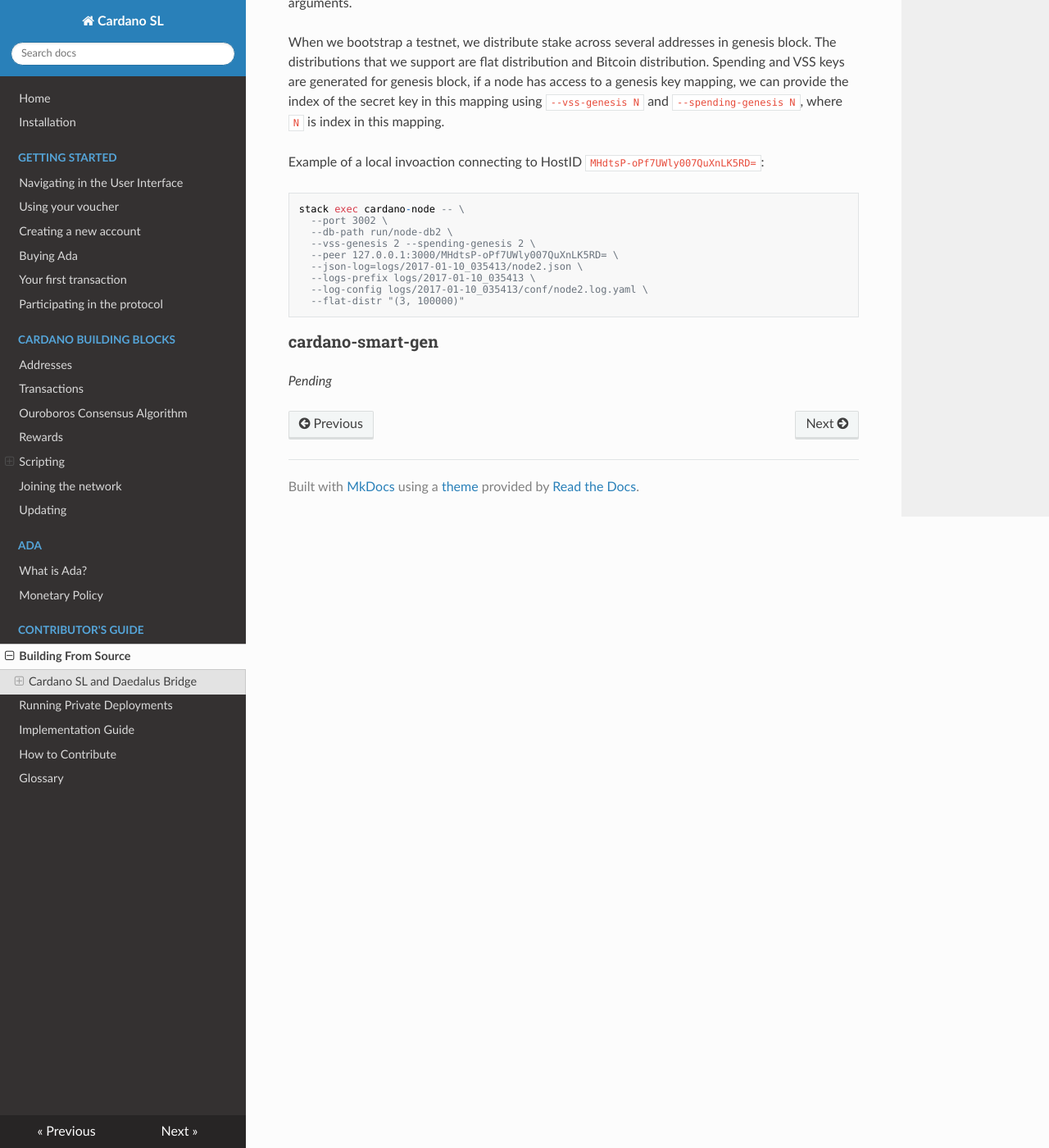
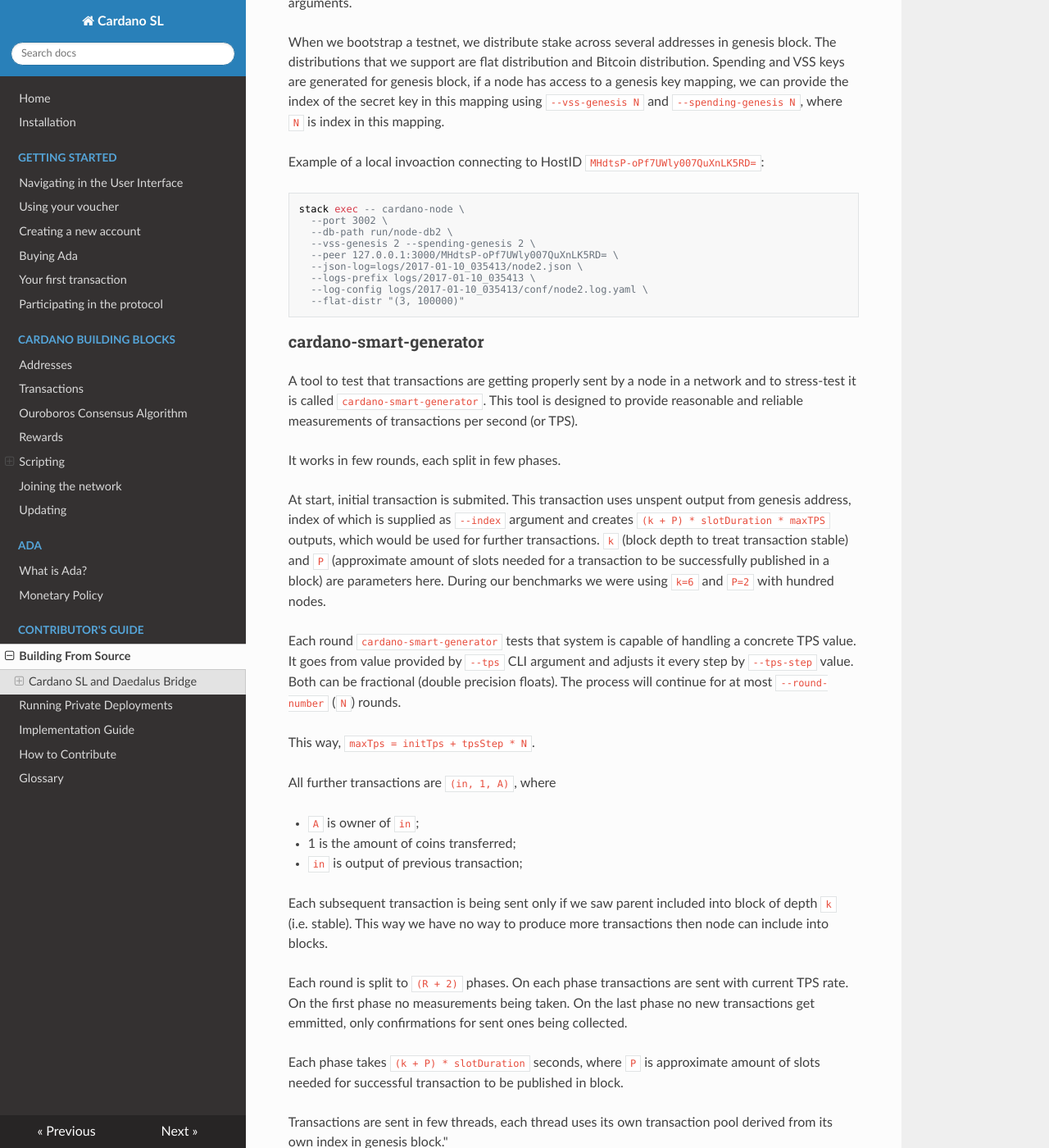
Before and after one commit to input-output-hk/cardano-docs, an MkDocs documentation site: the page built from docs/for-contributors/building-from-source.md, in a window 1280 px wide and 1400 px high, scrolled down 1504 px. Shown: the whole window at 82% size. Built offline with MkDocs 1.6.1, drawn with Linux system fonts in a browser that asks for light colours; nearby versions of some CDN libraries; old or Windows-style settings are respelled for this version of MkDocs; some of the changed text lies outside the part shown.

Commit message:
Add information about smart generator

````diff
--- a/docs/for-contributors/building-from-source.md
+++ b/docs/for-contributors/building-from-source.md
@@ -97,7 +97,7 @@
 `MHdtsP-oPf7UWly007QuXnLK5RD=`:
 
 ```
-stack exec cardano-node -- \
+stack exec -- cardano-node \
   --port 3002 \
   --db-path run/node-db2 \
   --vss-genesis 2 --spending-genesis 2 \
@@ -108,6 +108,66 @@
   --flat-distr "(3, 100000)"
 ```
 
-### cardano-smart-gen
+### cardano-smart-generator
 
-_Pending_
+A tool to test that transactions are getting properly sent by a node in
+a network and to stress-test it is called `cardano-smart-generator`.
+This tool is designed to provide reasonable and reliable measurements of
+transactions per second (or TPS).
+
+It works in few rounds, each split in few phases.
+
+At start, initial transaction is submited. This transaction uses unspent
+output from genesis address, index of which is supplied as `--index`
+argument and creates `(k + P) * slotDuration * maxTPS` outputs, which
+would be used for further transactions. `k` (block depth to treat
+transaction stable) and `P` (approximate amount of slots needed for a
+transaction to be successfully published in a block) are parameters
+here. During our benchmarks we were using `k=6` and `P=2` with hundred
+nodes.
+
+Each round `cardano-smart-generator` tests that system is capable of
+handling a concrete TPS value. It goes from value provided by `--tps`
+CLI argument and adjusts it every step by `--tps-step` value. Both can
+be fractional (double precision floats). The process will continue for
+at most `--round-number` (`N`) rounds.
+
+This way, `maxTps = initTps + tpsStep * N`.
+
+All further transactions are `(in, 1, A)`, where
+
+ + `A` is owner of `in`;
+ + 1 is the amount of coins transferred;
+ + `in` is output of previous transaction;
+
+Each subsequent transaction is being sent only if we saw parent included
+into block of depth `k` (i.e.  stable). This way we have no way to
+produce more transactions then node can include into blocks.
+
+Each round is split to `(R + 2)` phases. On each phase transactions are
+sent with current TPS rate. On the first phase no measurements being
+taken.  On the last phase no new transactions get emmitted, only
+confirmations for sent ones being collected.
+
+Each phase takes `(k + P) * slotDuration` seconds, where `P` is
+approximate amount of slots needed for successful transaction to be
+published in block.
+
+Transactions are sent in few threads, each thread uses its own
+transaction pool derived from its own index in genesis block."
+
+Here is an example of invocation of `cardano-smart-generator` sending
+transactions from node number zero:
+
+```
+stack exec -- cardano-smart-generator \
+  --json-log=txgen.json \
+  --index 0 \
+  --round-period-rate 60 \
+  --round-number 10 \
+  --tps 50 \
+  --propagate-threshold 4 \
+  --tps-sleep 20 \
+  --init-money 100000 \
+  --peer 127.0.0.1:3000/MHdtsP-oPf7UWly007QuXnLK5RD=
+```
````
Also changed, not shown: docs/for-contributors/deployment.md (added), docs/for-contributors/implementation.md (added).
